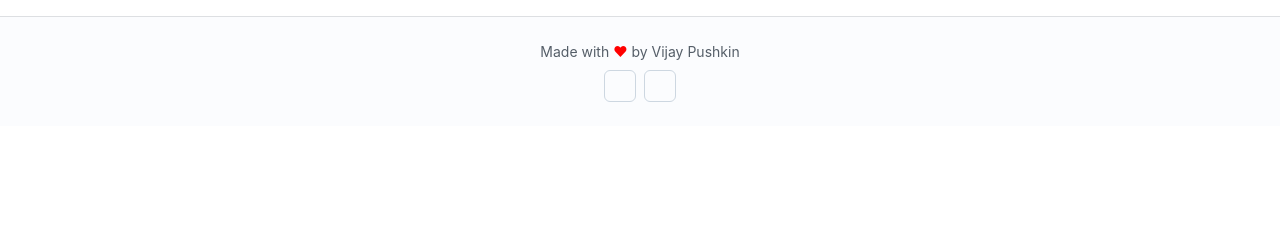
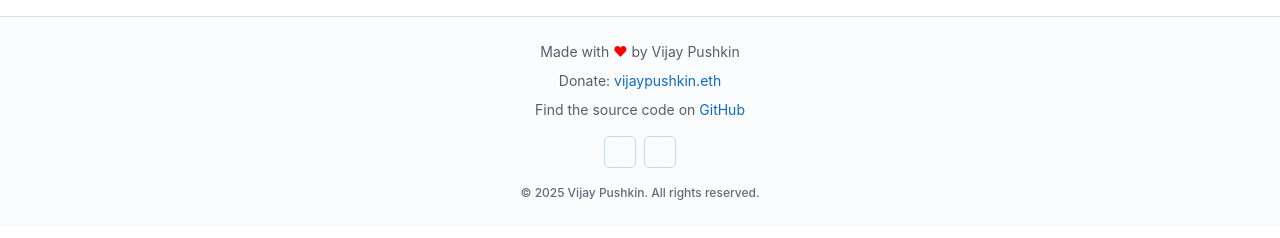
Before and after one commit to vijaypushkin/token-approval-revoker, a Next.js app: page / in a window 1280 px wide. Shown: the part 430-668 px from the top of the page. Built offline with nearby package versions, Linux system fonts and the light colour scheme; some icons are missing; what wagmi would draw is missing.

Commit message:
✨ feat(footer): updated footer

```diff
--- a/src/components/AppFooter.tsx
+++ b/src/components/AppFooter.tsx
@@ -1,5 +1,5 @@
-import { Sheet, Typography, Stack, IconButton } from "@mui/joy";
-
+import { Sheet, Typography, Stack, IconButton, Link } from "@mui/joy";
+import NextLink from "next/link";
 import GitHubIcon from "@mui/icons-material/GitHub";
 import LinkedInIcon from "@mui/icons-material/LinkedIn";
 
@@ -19,9 +19,34 @@ const AppFooter = () => (
       <Typography level="body-sm" mb={1}>
         Made with <span style={{ color: "red" }}>♥</span> by Vijay Pushkin
       </Typography>
+
+      <Typography level="body-sm" mb={1}>
+        Donate:{" "}
+        <Link
+          component={NextLink}
+          href="https://etherscan.io/address/0xb0DebcB643eE79f19Ef659Bd01D0FAC12d058604"
+          target="_blank"
+          rel="noopener noreferrer"
+        >
+          vijaypushkin.eth
+        </Link>
+      </Typography>
+
+      <Typography level="body-sm" mb={2}>
+        Find the source code on{" "}
+        <Link
+          component={NextLink}
+          href="https://github.com/vijaypushkin/token-approval-revoker"
+          target="_blank"
+          rel="noopener noreferrer"
+        >
+          GitHub
+        </Link>
+      </Typography>
+
       <Stack direction="row" justifyContent="center" spacing={1}>
         <IconButton
-          component="a"
+          component={NextLink}
           href="https://github.com/vijaypushkin"
           target="_blank"
           rel="noopener noreferrer"
@@ -31,7 +56,7 @@ const AppFooter = () => (
           <GitHubIcon fontSize="small" />
         </IconButton>
         <IconButton
-          component="a"
+          component={NextLink}
           href="https://linkedin.com/in/vijaypushkin"
           target="_blank"
           rel="noopener noreferrer"
@@ -41,6 +66,10 @@ const AppFooter = () => (
           <LinkedInIcon fontSize="small" />
         </IconButton>
       </Stack>
+
+      <Typography level="body-xs" mt={2} color="neutral">
+        © {new Date().getFullYear()} Vijay Pushkin. All rights reserved.
+      </Typography>
     </Sheet>
   </footer>
 );
```
